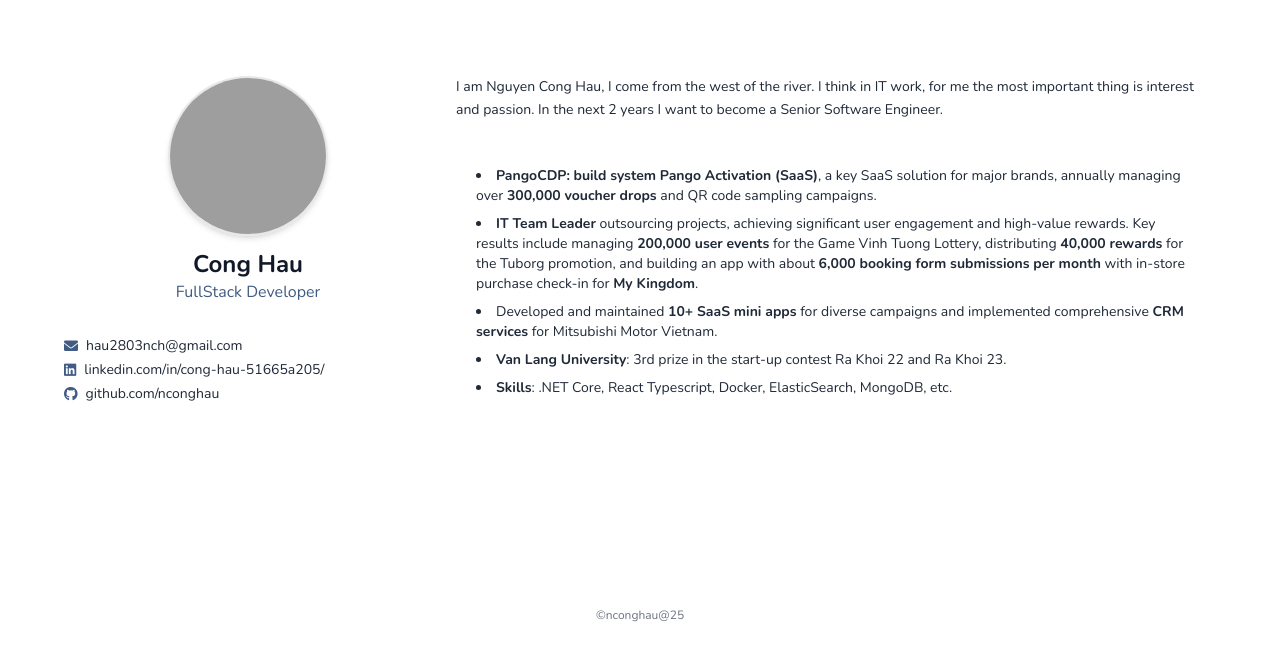
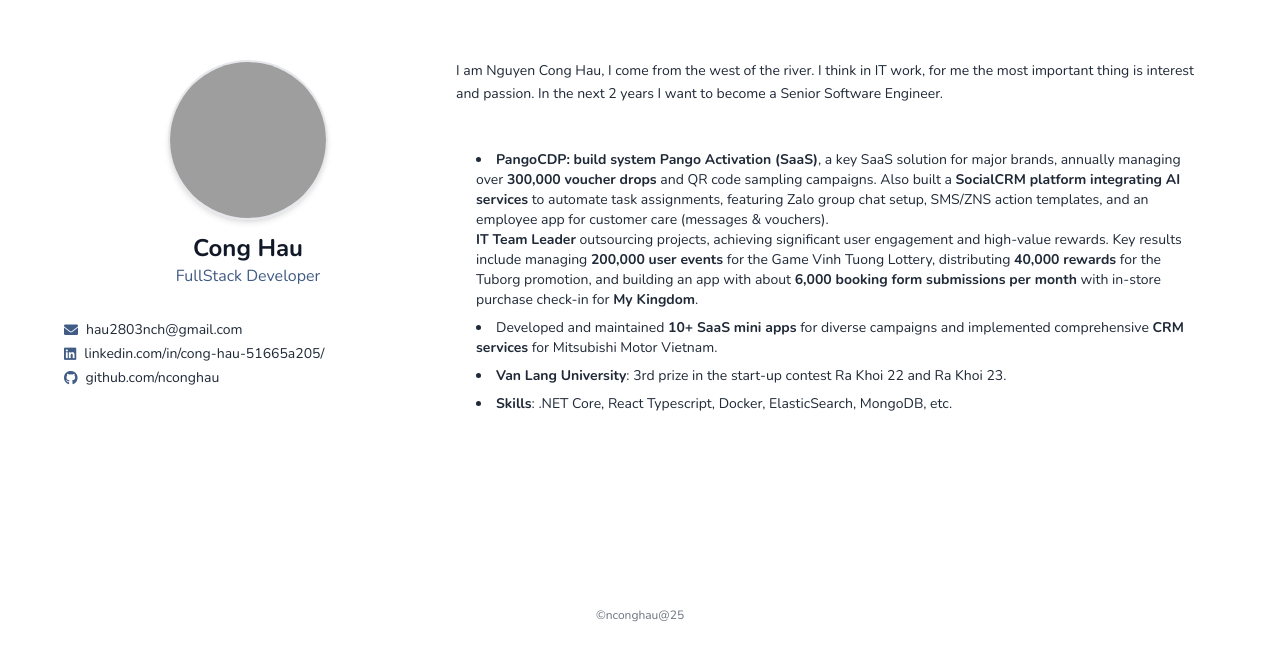
Before and after one commit to nconghau/haudev, a plain HTML site: page index.html in a window 1280 px wide. Shown: the part 129-788 px from the top of the page. Drawn offline with nearby package versions, Linux system fonts and the light colour scheme; grey boxes are pictures that could not be loaded.

Commit message:
update: scrm

```diff
--- a/index.html
+++ b/index.html
@@ -135,8 +135,11 @@
           <ul class="p-5 text-gray-800 space-y-2 list-disc list-inside text-sm">
             <li><strong>PangoCDP:</strong> <strong>build system Pango Activation (SaaS)</strong>, a key
               SaaS solution for major brands, annually managing over <strong>300,000 voucher drops</strong> and QR code
-              sampling campaigns.</li>
-            <li><strong>IT Team Leader</strong> outsourcing projects, achieving significant user engagement and
+              sampling campaigns. Also built a <strong>SocialCRM platform integrating AI services</strong> to automate
+              task assignments, featuring Zalo group chat setup, SMS/ZNS action templates, and an employee app for
+              customer care (messages & vouchers).
+            </li>
+            <strong>IT Team Leader</strong> outsourcing projects, achieving significant user engagement and
             high-value rewards. Key results include managing <strong>200,000 user events</strong> for the Game Vinh
             Tuong Lottery,
             distributing <strong>40,000 rewards</strong> for the Tuborg promotion, and building an app with
```
Lines whose indentation alone changed are shown as unchanged.
